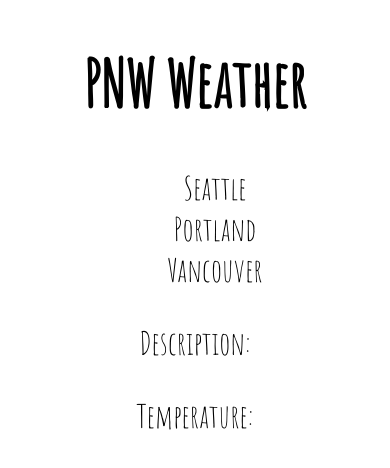
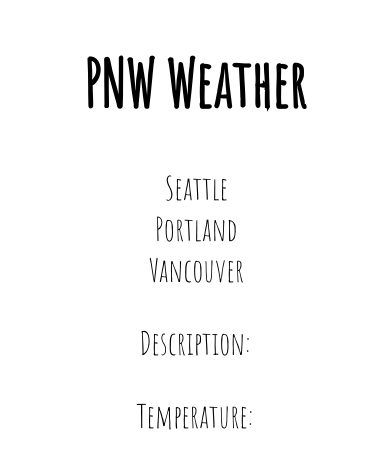
Before and after one commit to zylstraj/pnw-weather-react, a React app: page / in a window 390 px wide. Built offline with nearby package versions, Linux system fonts and the light colour scheme; no server answers.

Commit message:
Working on mobile

```diff
--- a/app/app.css
+++ b/app/app.css
@@ -30,6 +30,11 @@
   margin: 0 .5em;
   font-size: 2em;
 }
+@media (max-width: 550px) {
+  ul {
+    margin-right: 10%;
+  }
+}
 /*ul {
   text-align: center;
 }*/
```
